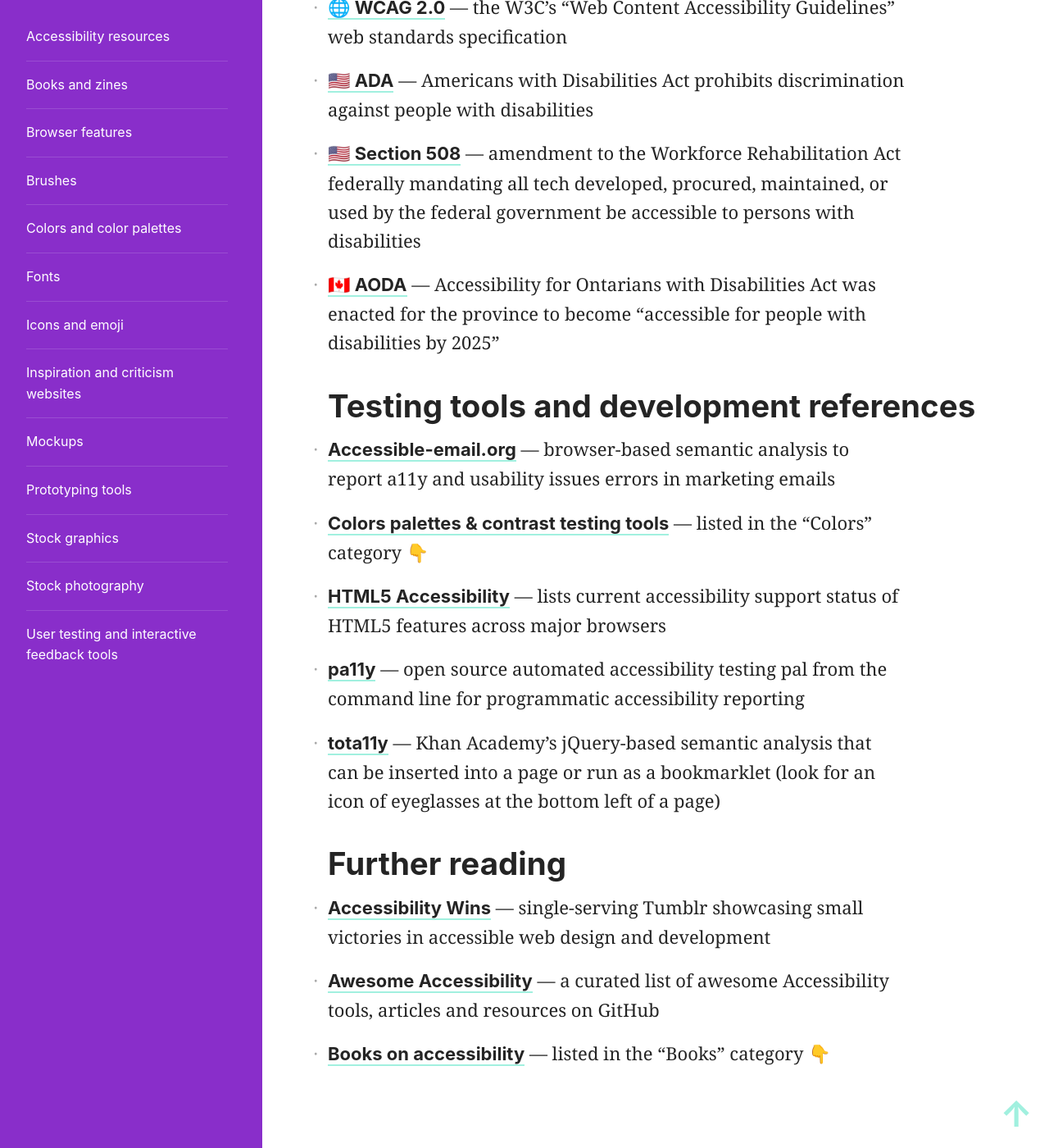
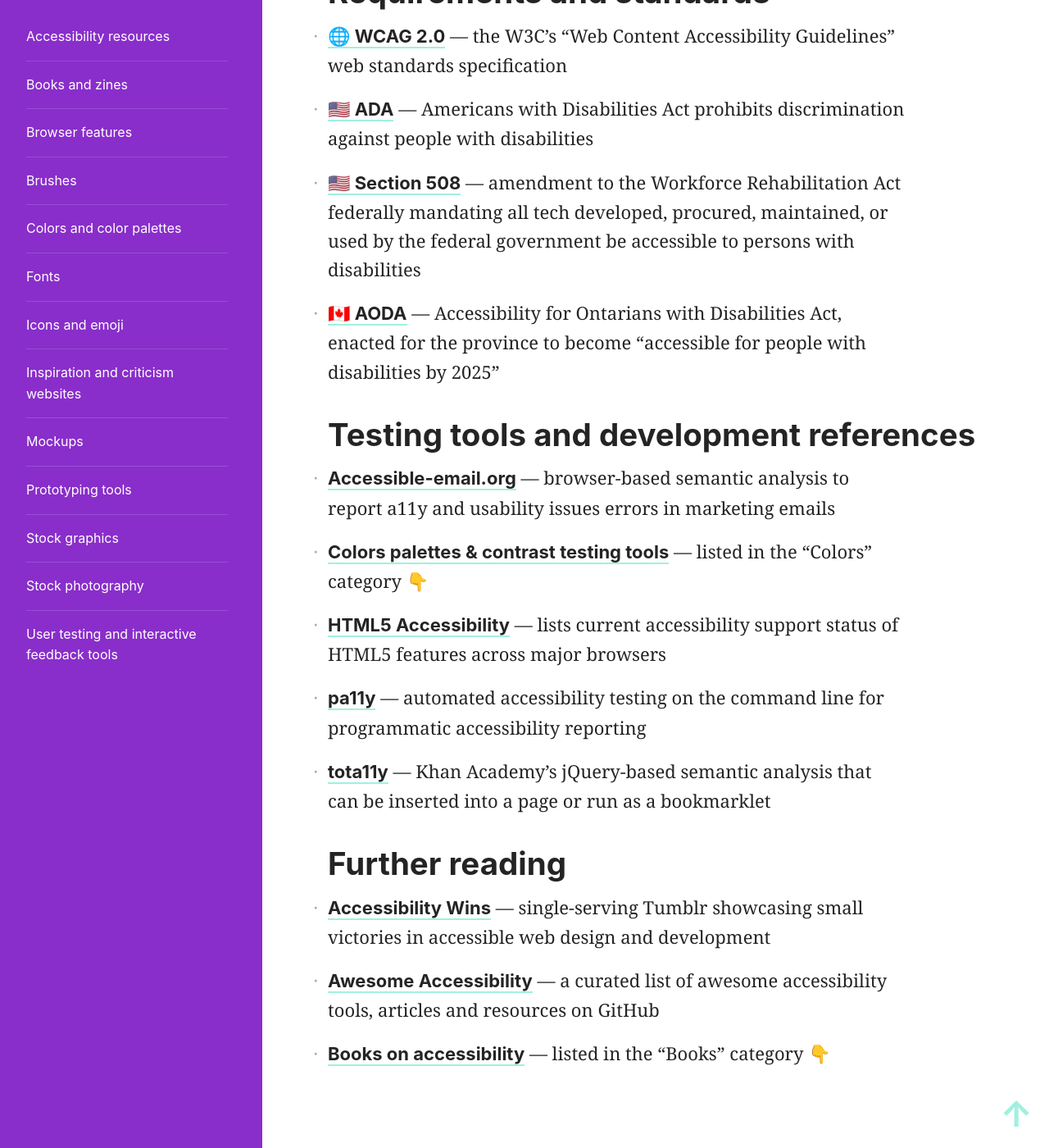
Before and after one commit to skullface/design-resources, a Jekyll site: the page built from _resources/a11y.md, in a window 1280 px wide and 1400 px high, scrolled down 2929 px. Shown: the whole window at 82% size. Built offline with Jekyll 4.4.1, drawn with Linux system fonts in a browser that asks for light colours; nearby versions of some CDN libraries; some of the changed text lies outside the part shown.

Commit message:
typo fixes

```diff
--- a/_resources/a11y.md
+++ b/_resources/a11y.md
@@ -4,15 +4,15 @@
 ---
 
 ## Checklists
-- [18F Accessibility Guide Checklist](https://accessibility.18f.gov/checklist/) — driven by priority for web developers
-- [HHS.gov’s checklist for creating accessible PDFs](https://www.hhs.gov/web/section-508/making-files-accessible/pdf-required/index.html) — accessibility in artifacts that aren't apps or websites is important, too!
+- [18F Accessibility Guide Checklist](https://accessibility.18f.gov/checklist/) — WCAG 2.0 compliance checklist for developers, driven by priority
+- [HHS.gov’s checklist for creating accessible PDFs](https://www.hhs.gov/web/section-508/making-files-accessible/pdf-required/index.html) — designing accessibly for artifacts that aren't apps or websites is important, too!
 - [Vox Media Accessibility Guidelines Checklist](http://accessibility.voxmedia.com/) — best practices for designers, engineers, PMs, QA, and editorial staff (with sources to read more — great to send to coworkers on different teams)
 
 ## Guidelines
-- [18F Accessibility Guide](https://accessibility.18f.gov/) — hub of accessibility resources and principles hub by government office 18F
-- [Empathy Prompts](https://empathyprompts.net/) — considerations & challenges to develop ideas with empathy
+- [18F Accessibility Guide](https://accessibility.18f.gov/) — hub of accessibility resources and principles by government office 18F
+- [Empathy Prompts](https://empathyprompts.net/) — open source list of considerations & challenges to help build empathy
 - [Google Material Design Accessibility Principles](https://material.io/guidelines/usability/accessibility.html#accessibility-principles) — practices for color, sound, motion, layout, copy, hierarchy, focus, and implementation
-- [Inclusive Design Principles](http://inclusivedesignprinciples.org/) — set of 7 principles to follow in the creation of websites and applications that put people first
+- [Inclusive Design Principles](http://inclusivedesignprinciples.org/) — seven clear principles to follow to put people first, by leading experts The Paciello Group
 - [Microsoft Inclusive Design Principles](https://www.microsoft.com/en-us/design/inclusive) — Microsoft's guidelines for designing accessible and inclusive experiences, including a detailed manual (.pdf) with awesome visualizations, and activity cards for considerations & challenges while brainstorming
 
 ## Industry leaders, educators, and consultants
@@ -39,16 +39,16 @@
 - [🌐 WCAG 2.0](https://www.w3.org/TR/WCAG20/) — the W3C’s “Web Content Accessibility Guidelines” web standards specification
 - [🇺🇸 ADA](https://www.ada.gov/) — Americans with Disabilities Act prohibits discrimination against people with disabilities
 - [🇺🇸 Section 508](https://www.section508.gov/) — amendment to the Workforce Rehabilitation Act federally mandating all tech developed, procured, maintained, or used by the federal government be accessible to persons with disabilities
-- [🇨🇦 AODA](https://www.ontario.ca/laws/regulation/110191) — Accessibility for Ontarians with Disabilities Act was enacted for the province to become "accessible for people with disabilities by 2025"
+- [🇨🇦 AODA](https://www.ontario.ca/laws/regulation/110191) — Accessibility for Ontarians with Disabilities Act, enacted for the province to become “accessible for people with disabilities by 2025”
 
 ## Testing tools and development references
 - [Accessible-email.org](http://www.accessible-email.org/) — browser-based semantic analysis to report a11y and usability issues errors in marketing emails
 - [Colors palettes & contrast testing tools](#colors) — listed in the "Colors" category 👇
 - [HTML5 Accessibility](http://www.html5accessibility.com/) — lists current accessibility support status of HTML5 features across major browsers
-- [pa11y](http://pa11y.org/) — open source automated accessibility testing pal from the command line for programmatic accessibility reporting
-- [tota11y](http://khan.github.io/tota11y/) — Khan Academy's jQuery-based semantic analysis that can be inserted into a page or run as a bookmarklet (look for an icon of eyeglasses at the bottom left of a page)
+- [pa11y](http://pa11y.org/) — automated accessibility testing on the command line for programmatic accessibility reporting
+- [tota11y](http://khan.github.io/tota11y/) — Khan Academy's jQuery-based semantic analysis that can be inserted into a page or run as a bookmarklet
 
 ## Further reading
 - [Accessibility Wins](https://a11ywins.tumblr.com/) — single-serving Tumblr showcasing small victories in accessible web design and development
-- [Awesome Accessibility](https://github.com/brunopulis/awesome-a11y) — a curated list of awesome Accessibility tools, articles and resources on GitHub
+- [Awesome Accessibility](https://github.com/brunopulis/awesome-a11y) — a curated list of awesome accessibility tools, articles and resources on GitHub
 - [Books on accessibility](#books) — listed in the "Books" category 👇
```
Also changed, not shown: README.md.
